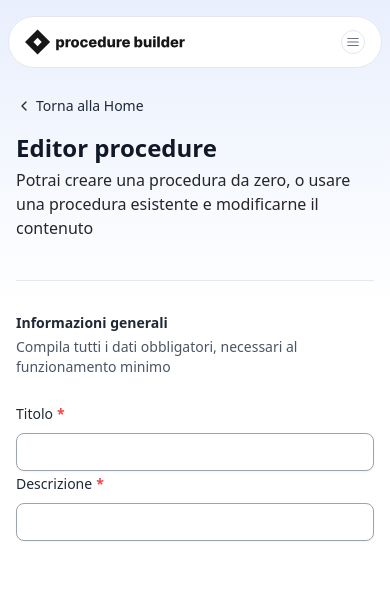
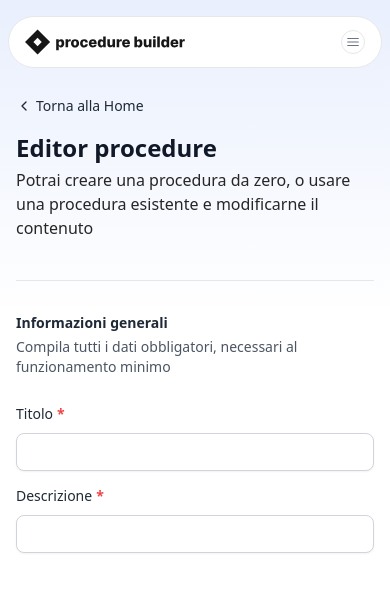
Before and after one commit to diemrt/diemrt-procedurebuilder-web, a React (Vite) app: page /procedure/editor in a window 390 px wide. Shown: the top 592 px of the page. Built offline with nearby package versions, Linux system fonts and the light colour scheme.

Commit message:
Aggiorna il componente Input per migliorare il margine inferiore e modifica il colore del bordo

```diff
--- a/src/components/forms/common/Input/Input.tsx
+++ b/src/components/forms/common/Input/Input.tsx
@@ -21,7 +21,7 @@ const Input = <TFieldValues extends Record<string, unknown>>({
   ...rest
 }: Props<TFieldValues>) => {
   return (
-    <div className="space-y-2 w-full">
+    <div className="space-y-2 w-full mb-3 md:mb-0">
       <label
         htmlFor={name}
         className="inline-block text-sm font-medium text-gray-800 dark:text-neutral-200"
@@ -33,7 +33,7 @@ const Input = <TFieldValues extends Record<string, unknown>>({
       </label>
       <input
         id={name}
-        className="py-2 px-3 pe-11 block w-full border-gray-400 shadow-sm rounded-lg text-sm focus:border-blue-500 focus:ring-blue-500 disabled:opacity-50 disabled:pointer-events-none dark:bg-neutral-900 dark:border-neutral-700 dark:text-neutral-400 dark:placeholder-neutral-500 dark:focus:ring-neutral-600"
+        className="py-2 px-3 pe-11 block w-full border-gray-300 shadow-sm rounded-lg text-sm focus:border-blue-500 focus:ring-blue-500 disabled:opacity-50 disabled:pointer-events-none dark:bg-neutral-900 dark:border-neutral-700 dark:text-neutral-400 dark:placeholder-neutral-500 dark:focus:ring-neutral-600"
         {...rest}
         {...(register &&
           register(
```
